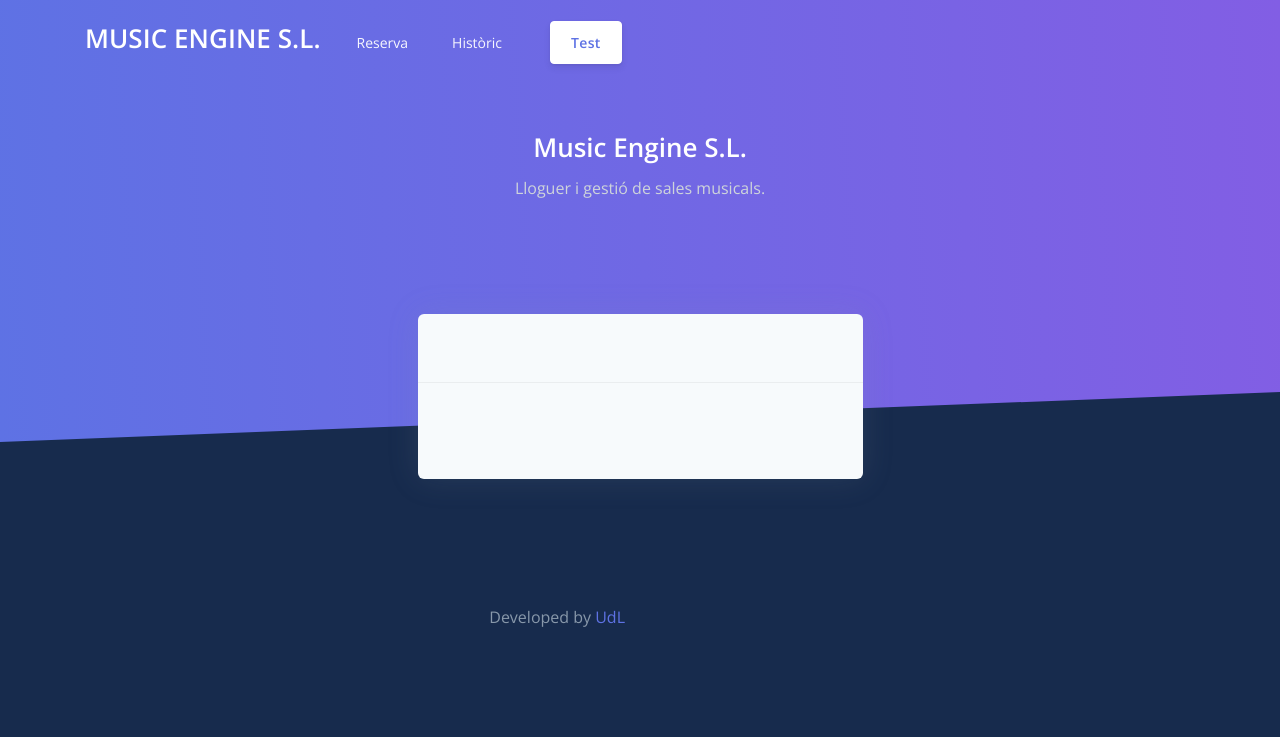
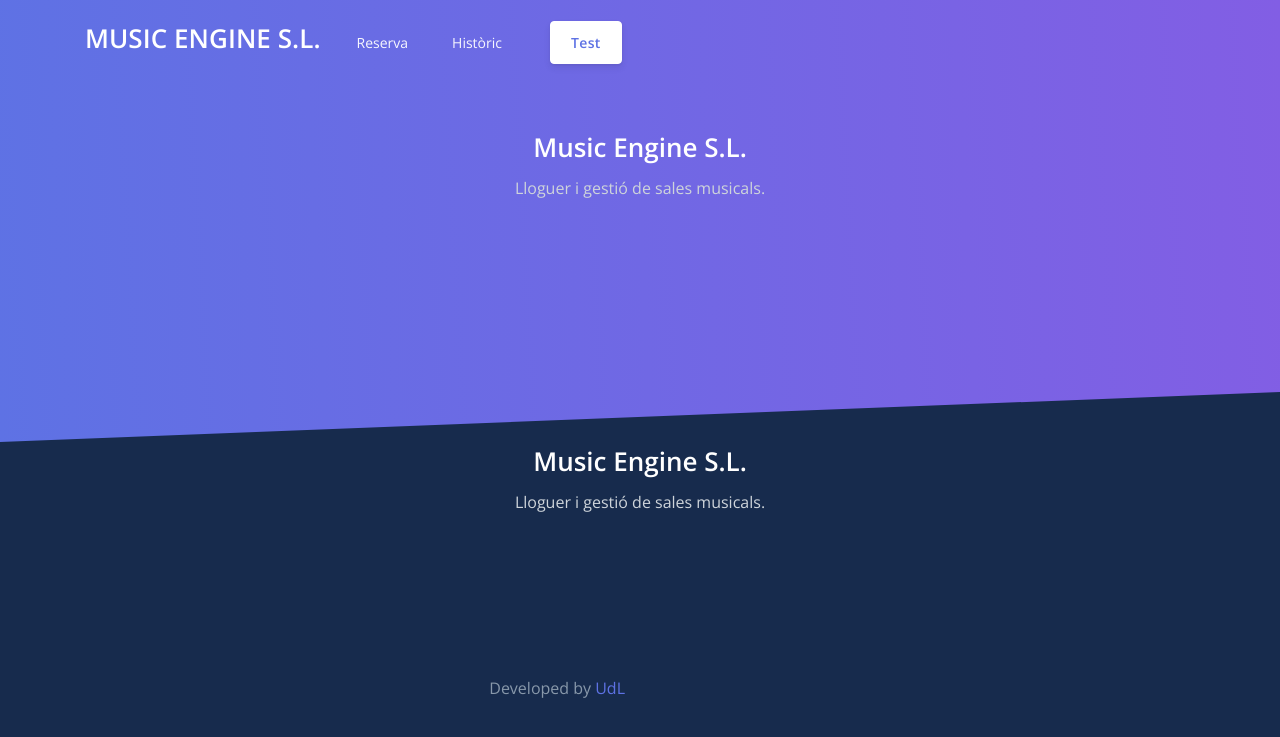
Before and after one commit to SoftwareProjectUdL/MusicEngine, a Django app: page / in a window 1280 px wide. Shown: the top 737 px of the page. Run offline with Django 4.2, Linux system fonts and the light colour scheme; the visitor is signed in with stand-in values (Sample User, id 1); parts of the project's set-up code (start-up, migrations or seed data) failed here and were passed over; some libraries are stand-ins or nearby versions.

Commit message:
Modificació home.html per Music Engine S.L. y Lloguer i gestió de sales musicals

```diff
--- a/templates/public/home.html
+++ b/templates/public/home.html
@@ -7,19 +7,22 @@
 
 {% block content %}
 
-    <!-- Page content -->
-    <div class="container mt--8 pb-5">
-      <div class="row justify-content-center">
-        <div class="col-lg-5 col-md-7">
-          <div class="card bg-secondary shadow border-0">
-            <div class="card-header bg-transparent pb-5">
-            </div>
-            <div class="card-body px-lg-5 py-lg-5">
+    <div class="container">
+        <div class="header-body text-center mb-7">
+          <div class="row justify-content-center">
+            <div class="col-lg-5 col-md-6">
+              <h1 class="text-white">
+                <a class="text-white" href="#">Music Engine S.L.</a>
+              </h1>
+              <p class="text-lead text-light">
+                Lloguer i gestió de sales musicals.
+              </p>
             </div>
           </div>
         </div>
       </div>
-    </div>
+
+
 
 {% endblock content %}
 
```
